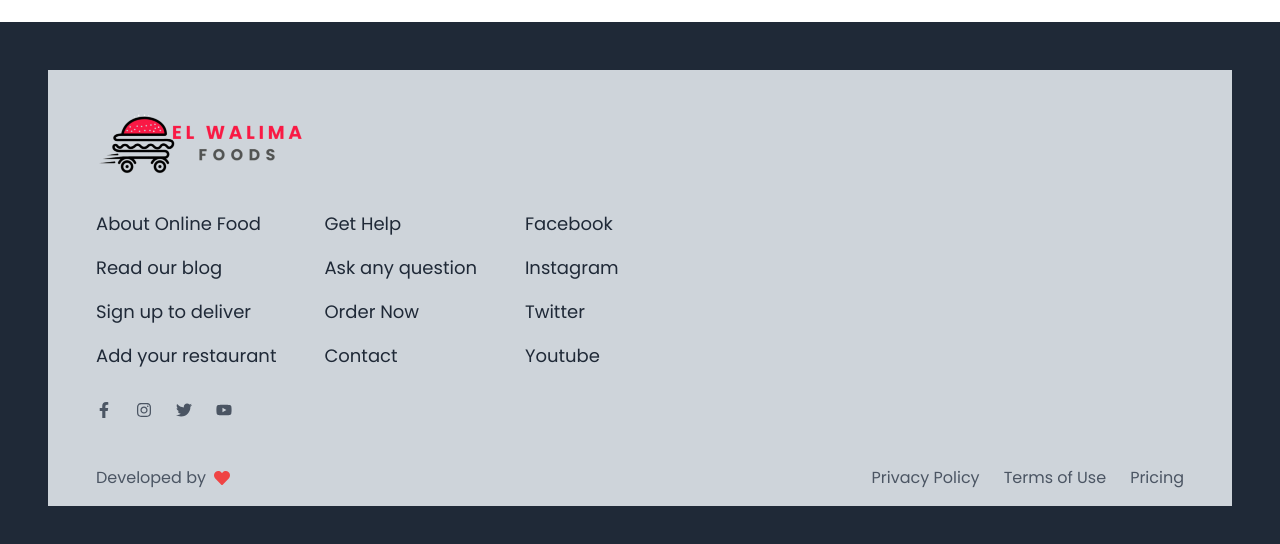
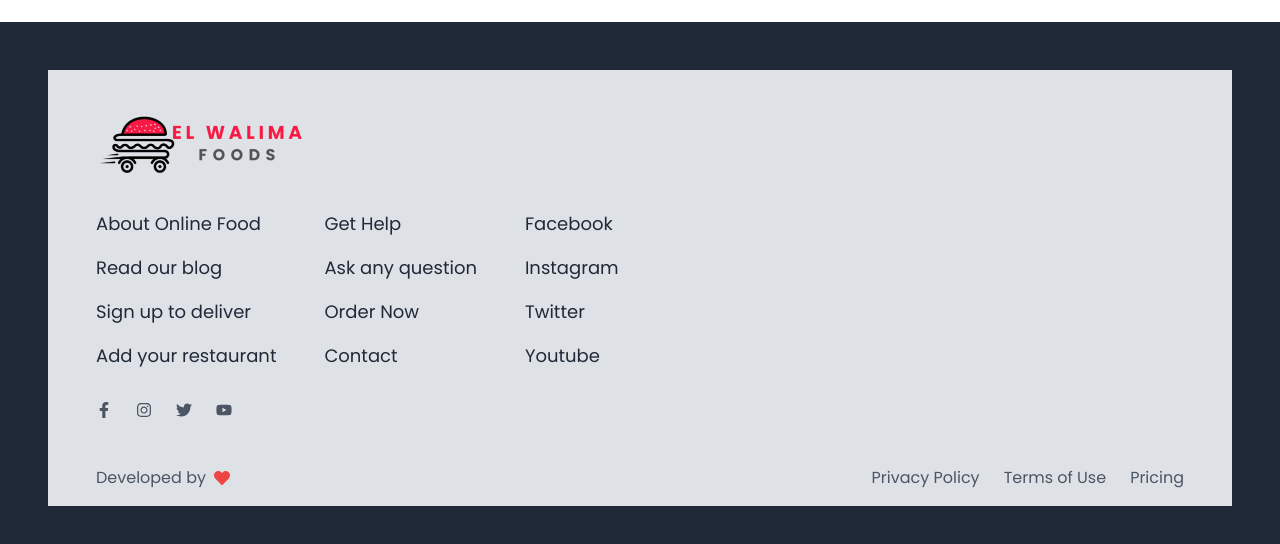
Before and after one commit to El-Walima-Food-delivery/El-Walima-Food-delivery, a React (Vite) app in the folder client/: page / in a window 1280 px wide. Shown: the part 1078-1622 px from the top of the page. Built offline with nearby package versions, Linux system fonts and the light colour scheme; no server answers; the HTML template or start-up script is replaced by a standard one.

Commit message:
footer changed

```diff
--- a/client/src/components/HomePage/Footer/BottomFooter.tsx
+++ b/client/src/components/HomePage/Footer/BottomFooter.tsx
@@ -3,7 +3,7 @@ import { FaHeart } from "react-icons/fa";
 
 const BottomFooter: React.FC = () => {
   return (
-    <div className="bg-[#ced4da] text-gray-800 py-4 px-12 flex items-center justify-between">
+    <div className="bg-[#dee2e6] text-gray-800 py-4 px-12 flex items-center justify-between">
       {/* Developed by */}
       <div className="flex items-center">
         <span className="poppins text-gray-600 mr-2">Developed by</span>
--- a/client/src/components/HomePage/Footer/MainFooter.tsx
+++ b/client/src/components/HomePage/Footer/MainFooter.tsx
@@ -25,7 +25,7 @@ const MainFooter: React.FC = () => {
   ];
 
   return (
-    <div className="bg-[#ced4da] text-gray-800 py-8 px-12">
+    <div className="bg-[#dee2e6] text-gray-800 py-8 px-12">
       {/* logo  */}
       <div className="flex flex-grow mb-8">
         <Brand />
```
